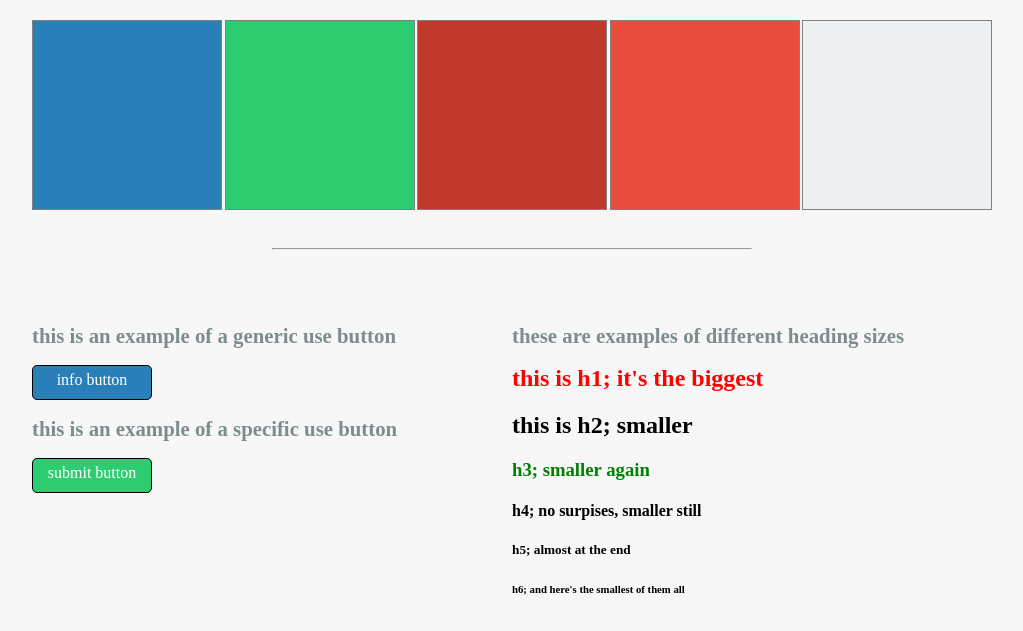
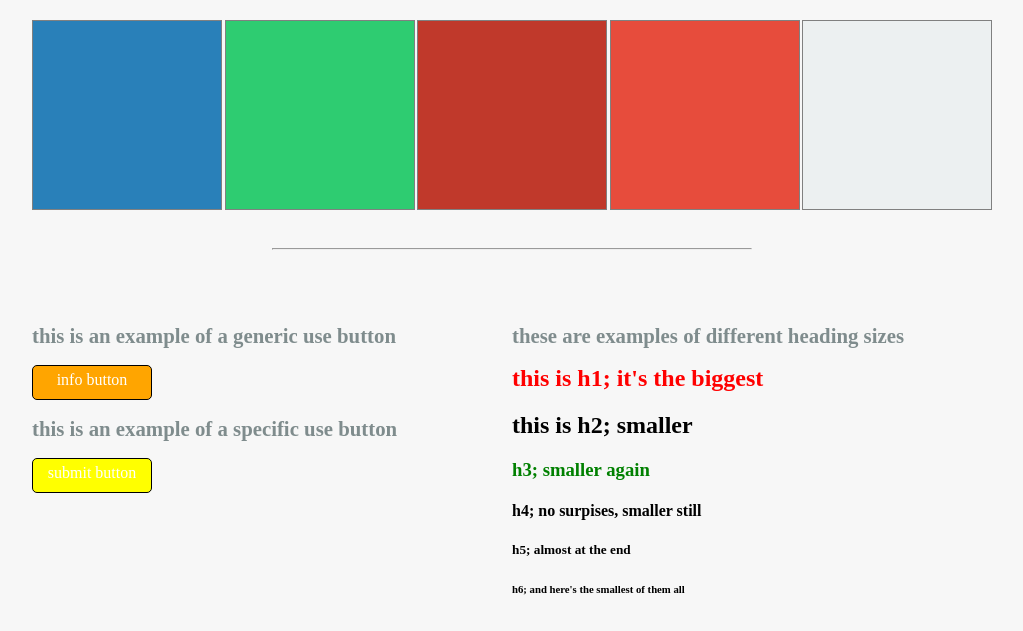
Before and after one commit to plammo/ywbc_patterns, a plain HTML site: page index.html in a window 1280 px wide. Shown: the part 79-710 px from the top of the page, without its empty margins (128-1151 px from the left). Drawn offline with Linux system fonts and the light colour scheme.

Commit message:
changed button changes

```diff
--- a/css/main.css
+++ b/css/main.css
@@ -107,7 +107,7 @@ float:left;
 
 .button__blue{
 	float:left;
-	background-color: #2980b9;
+	background-color: orange;
 
 }
 
@@ -119,7 +119,7 @@ float:left;
 
 .button__green{
 	float:left;
-	background-color: #2ecc71;
+	background-color: yellow;
 	//margin-left:5%;
 }
 
```
